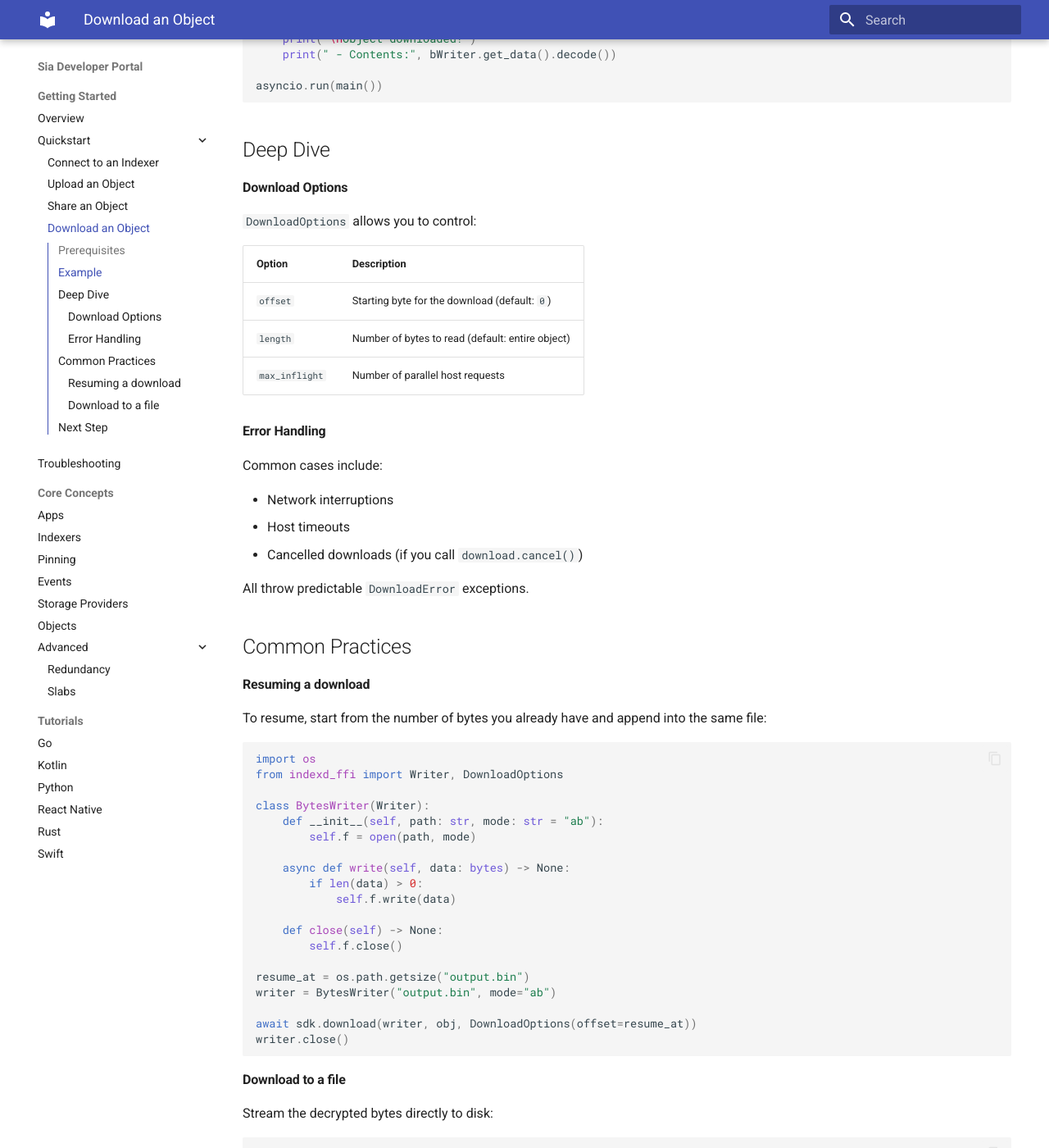
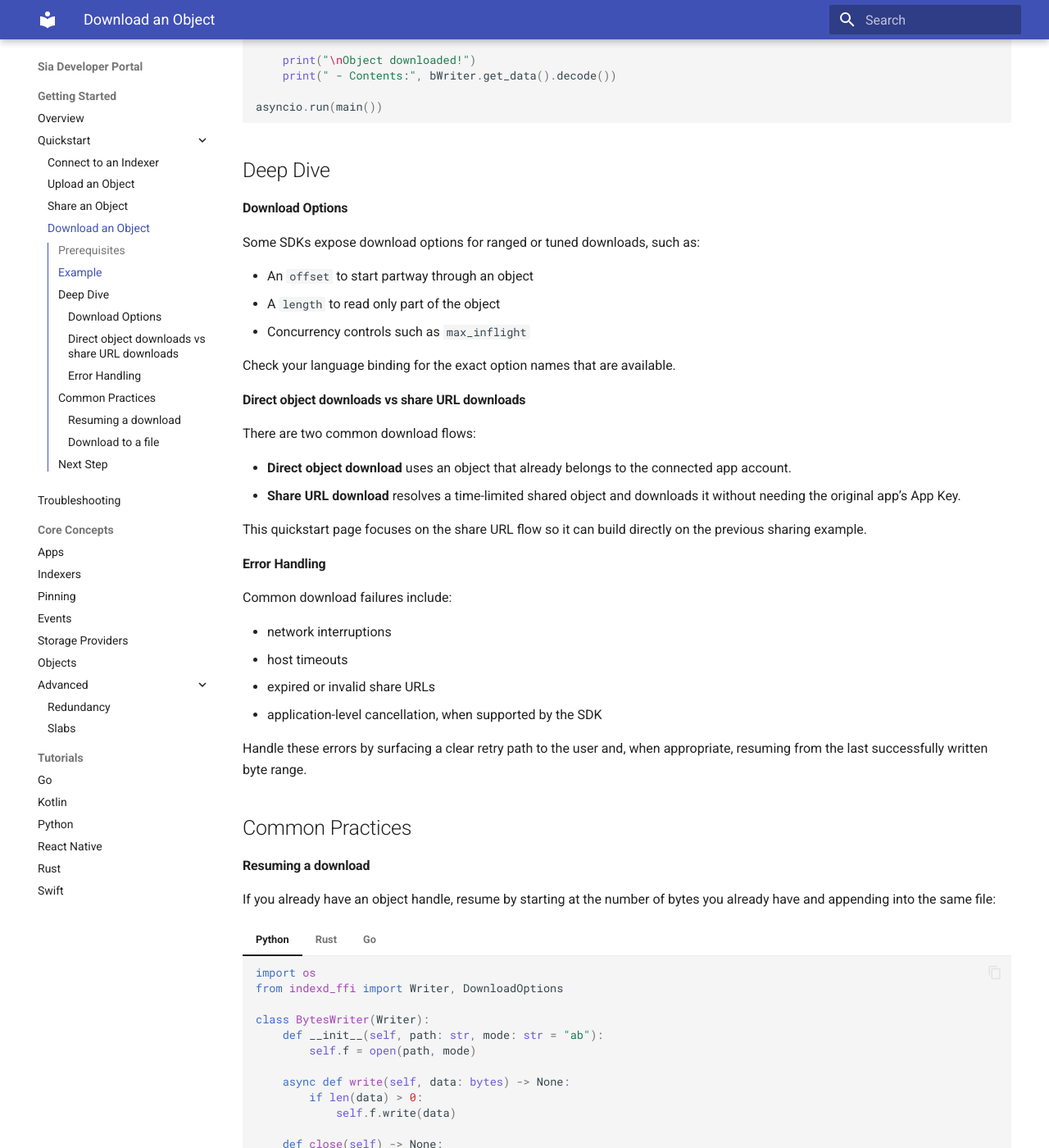
Before and after one commit to SiaFoundation/developer-portal, an MkDocs documentation site: the page built from docs/getting-started/quickstart/download-an-object.md, in a window 1280 px wide and 1400 px high, scrolled down 3509 px. Shown: the whole window at 82% size. Built offline with MkDocs 1.6.1 and Material for MkDocs 9.7.7, drawn with Linux system fonts in a browser that asks for light colours; some of the changed text lies outside the part shown.

Commit message:
Updated wording to be language agnostic and added `Common Practices` examples for Rust and Go.

````diff
--- a/docs/getting-started/quickstart/download-an-object.md
+++ b/docs/getting-started/quickstart/download-an-object.md
@@ -2,16 +2,16 @@
 
 Once your application has uploaded an object to Sia (or you’ve received a Share URL), downloading is straightforward. The SDK handles all network coordination: locating slabs, downloading encrypted shards, verifying them, and decrypting your data locally.
 
-Downloads are **Writer-based**: you provide a `Writer`, and the SDK streams the decrypted bytes into it. This makes it easy to download small objects into memory or stream large objects directly to disk.
+Downloads stream decrypted bytes into a writable destination. Depending on the SDK, that destination might be a custom `Writer`, an in-memory buffer, or a file handle. This makes it easy to download small objects into memory or stream large objects directly to disk.
 
 ## Prerequisites
 
 Before proceeding, ensure you have:
 
   * A [connected and approved](./connect-to-an-indexer.md) SDK instance
-  * A `PinnedObject` returned from a [successful upload](./upload-an-object.md) or retrieved using a [share URL](./share-an-object.md)
+  * Either a pinned object from a [successful upload](./upload-an-object.md) or a share URL from the [sharing flow](./share-an-object.md)
 
-Once ready, you can download the object by providing a `Writer` implementation.
+Once ready, you can download the object into memory, into a file, or into another writable destination supported by your SDK.
 
 ## Example
 
@@ -421,74 +421,175 @@
 
 #### Download Options
 
-`DownloadOptions` allows you to control:
+Some SDKs expose download options for ranged or tuned downloads, such as:
 
-| Option         | Description                                      |
-| -------------- | ------------------------------------------------ |
-| `offset`       | Starting byte for the download (default: `0`)    |
-| `length`       | Number of bytes to read (default: entire object) |
-| `max_inflight` | Number of parallel host requests                 |
+* An `offset` to start partway through an object
+* A `length` to read only part of the object
+* Concurrency controls such as `max_inflight`
+
+Check your language binding for the exact option names that are available.
+
+#### Direct object downloads vs share URL downloads
+
+There are two common download flows:
+
+* **Direct object download** uses an object that already belongs to the connected app account.
+* **Share URL download** resolves a time-limited shared object and downloads it without needing the original app’s App Key.
+
+This quickstart page focuses on the share URL flow so it can build directly on the previous sharing example.
 
 #### Error Handling
 
-Common cases include:
+Common download failures include:
 
-* Network interruptions
-* Host timeouts
-* Cancelled downloads (if you call `download.cancel()`)
+* network interruptions
+* host timeouts
+* expired or invalid share URLs
+* application-level cancellation, when supported by the SDK
 
-All throw predictable `DownloadError` exceptions.
+Handle these errors by surfacing a clear retry path to the user and, when appropriate, resuming from the last successfully written byte range.
 
 ## Common Practices
 
 #### Resuming a download
 
-To resume, start from the number of bytes you already have and append into the same file:
+If you already have an object handle, resume by starting at the number of bytes you already have and appending into the same file:
 
-```python
-import os
-from indexd_ffi import Writer, DownloadOptions
+=== "Python"
+    ```python
+    import os
+    from indexd_ffi import Writer, DownloadOptions
 
-class BytesWriter(Writer):
-    def __init__(self, path: str, mode: str = "ab"):
-        self.f = open(path, mode)
+    class BytesWriter(Writer):
+        def __init__(self, path: str, mode: str = "ab"):
+            self.f = open(path, mode)
 
-    async def write(self, data: bytes) -> None:
-        if len(data) > 0:
-            self.f.write(data)
+        async def write(self, data: bytes) -> None:
+            if len(data) > 0:
+                self.f.write(data)
 
-    def close(self) -> None:
-        self.f.close()
+        def close(self) -> None:
+            self.f.close()
 
-resume_at = os.path.getsize("output.bin")
-writer = BytesWriter("output.bin", mode="ab")
+    resume_at = os.path.getsize("output.bin")
+    writer = BytesWriter("output.bin", mode="ab")
 
-await sdk.download(writer, obj, DownloadOptions(offset=resume_at))
-writer.close()
-```
+    await sdk.download(writer, obj, DownloadOptions(offset=resume_at))
+    writer.close()
+    ```
+
+=== "Rust"
+    ```rust
+    use indexd::DownloadOptions;
+
+    let resume_at = tokio::fs::metadata("output.bin").await?.len();
+    let mut out = tokio::fs::OpenOptions::new()
+        .create(true)
+        .append(true)
+        .open("output.bin")
+        .await?;
+
+    let opts = DownloadOptions {
+        offset: resume_at,
+        length: obj.size() - resume_at,
+        ..Default::default()
+    };
+
+    sdk.download(&mut out, &obj, opts).await?;
+    ```
+
+=== "Go"
+    ```go
+    info, err := os.Stat("output.bin")
+    if err != nil {
+        return fmt.Errorf("stat output file: %w", err)
+    }
+    resumeAt := uint64(info.Size())
+
+    file, err := os.OpenFile("output.bin", os.O_CREATE|os.O_WRONLY|os.O_APPEND, 0o644)
+    if err != nil {
+        return fmt.Errorf("open output file: %w", err)
+    }
+    defer file.Close()
+
+    if err := client.Download(
+        ctx,
+        file,
+        obj,
+        sdk.WithDownloadRange(resumeAt, obj.Size()-resumeAt),
+    ); err != nil {
+        return fmt.Errorf("resume download: %w", err)
+    }
+    ```
+
+This pattern is especially useful for large files or unstable network connections. Measure how many bytes you already have, reopen the destination in append mode, and request only the remaining byte range.
 
 #### Download to a file
 
 Stream the decrypted bytes directly to disk:
 
-```python
-from indexd_ffi import Writer, DownloadOptions
+=== "Python"
+    ```python
+    from indexd_ffi import Writer, DownloadOptions
 
-class BytesWriter(Writer):
-    def __init__(self, path: str, mode: str = "wb"):
-        self.f = open(path, mode)
+    class BytesWriter(Writer):
+        def __init__(self, path: str, mode: str = "wb"):
+            self.f = open(path, mode)
 
-    async def write(self, data: bytes) -> None:
-        if len(data) > 0:
-            self.f.write(data)
+        async def write(self, data: bytes) -> None:
+            if len(data) > 0:
+                self.f.write(data)
 
-    def close(self) -> None:
-        self.f.close()
+        def close(self) -> None:
+            self.f.close()
 
-writer = BytesWriter("output.bin", mode="wb")
-await sdk.download(writer, obj, DownloadOptions())
-writer.close()
-```
+    writer = BytesWriter("output.bin", mode="wb")
+    await sdk.download(writer, obj, DownloadOptions())
+    writer.close()
+    ```
+
+=== "Rust"
+    ```rust
+    use indexd::DownloadOptions;
+    use tokio::fs::File;
+
+    // Stream the object directly to disk
+    let mut file = File::create("output.bin").await?;
+    sdk.download(&mut file, &obj, DownloadOptions::default()).await?;
+
+    // If you are downloading from a share URL instead, use the same file handle:
+    //
+    // let mut file = File::create("output.bin").await?;
+    // sdk.download_shared_object(&mut file, &share_url, DownloadOptions::default()).await?;
+    ```
+
+=== "Go"
+    ```go
+    file, err := os.Create("output.bin")
+    if err != nil {
+        return fmt.Errorf("create output file: %w", err)
+    }
+    defer file.Close()
+
+    // Stream the object directly to disk
+    if err := client.Download(ctx, file, obj); err != nil {
+        return fmt.Errorf("download object: %w", err)
+    }
+
+    // If you are downloading from a share URL instead, use the same file handle:
+    //
+    // file, err := os.Create("output.bin")
+    // if err != nil {
+    //     return fmt.Errorf("create output file: %w", err)
+    // }
+    // defer file.Close()
+    //
+    // if err := client.DownloadSharedObject(ctx, file, shareURL); err != nil {
+    //     return fmt.Errorf("download shared object: %w", err)
+    // }
+    ```
+
+This pattern is ideal for larger objects, since it avoids buffering the entire file in memory before writing it to disk.
 
 ## Next Step
 
````
Also changed, not shown: docs/getting-started/README.md (+1 -1 lines), docs/getting-started/quickstart/share-an-object.md (+1 -1 lines), docs/getting-started/quickstart/upload-an-object.md (+72 -38 lines).
